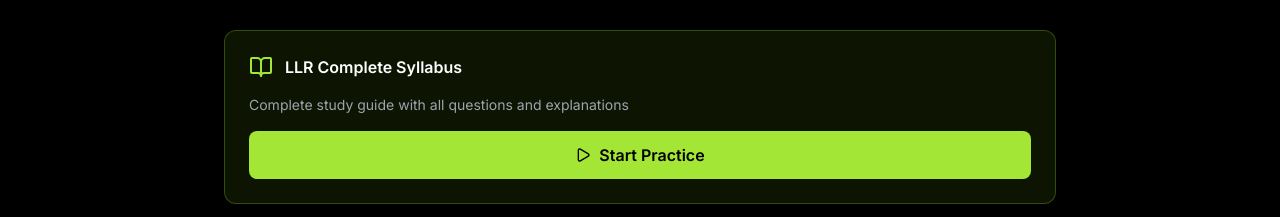
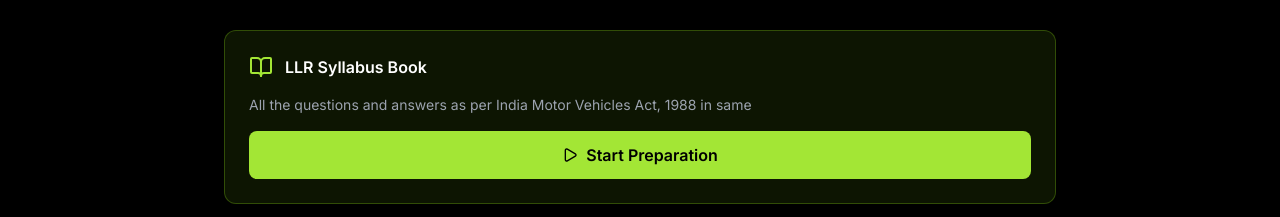
Before and after one commit to gopikiranspam/bumprweb, a React (Vite) app: page /guest-practice in a window 1280 px wide. Shown: the part 655-872 px from the top of the page. Built offline with nearby package versions, Linux system fonts and the light colour scheme; no server answers.

Commit message:
Update LLR Syllabus section text and button

```diff
--- a/src/pages/GuestPracticeSelectionPage.tsx
+++ b/src/pages/GuestPracticeSelectionPage.tsx
@@ -125,11 +125,11 @@ export const GuestPracticeSelectionPage: React.FC = () => {
           <div className="bg-lime-500/10 border border-lime-500/30 rounded-xl p-4 sm:p-6 space-y-3 sm:space-y-4">
             <div className="flex items-center space-x-2 sm:space-x-3">
               <BookOpen size={24} className="text-lime-400" />
-              <h3 className="font-semibold text-white text-sm sm:text-base">{t('llrCompleteSyllabus')}</h3>
+              <h3 className="font-semibold text-white text-sm sm:text-base">LLR Syllabus Book</h3>
             </div>
 
             <p className="text-gray-400 text-xs sm:text-sm">
-              Complete study guide with all questions and explanations
+              All the questions and answers as per India Motor Vehicles Act, 1988 in same
             </p>
 
             <button
@@ -137,7 +137,7 @@ export const GuestPracticeSelectionPage: React.FC = () => {
               className="w-full bg-lime-400 hover:bg-lime-300 text-black font-semibold py-3 px-4 rounded-lg transition-colors flex items-center justify-center space-x-2 touch-target"
             >
               <Play size={16} />
-              <span>Start Practice</span>
+              <span>Start Preparation</span>
             </button>
           </div>
         </div>
```
